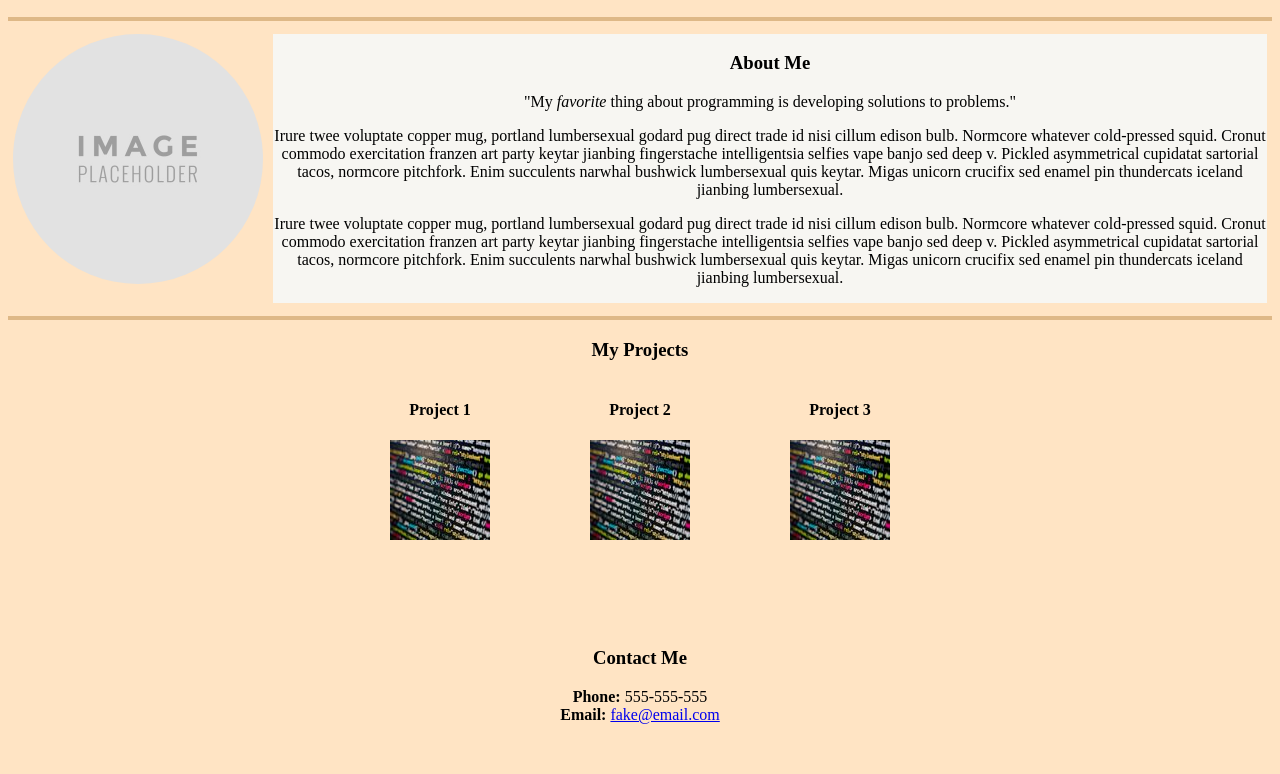
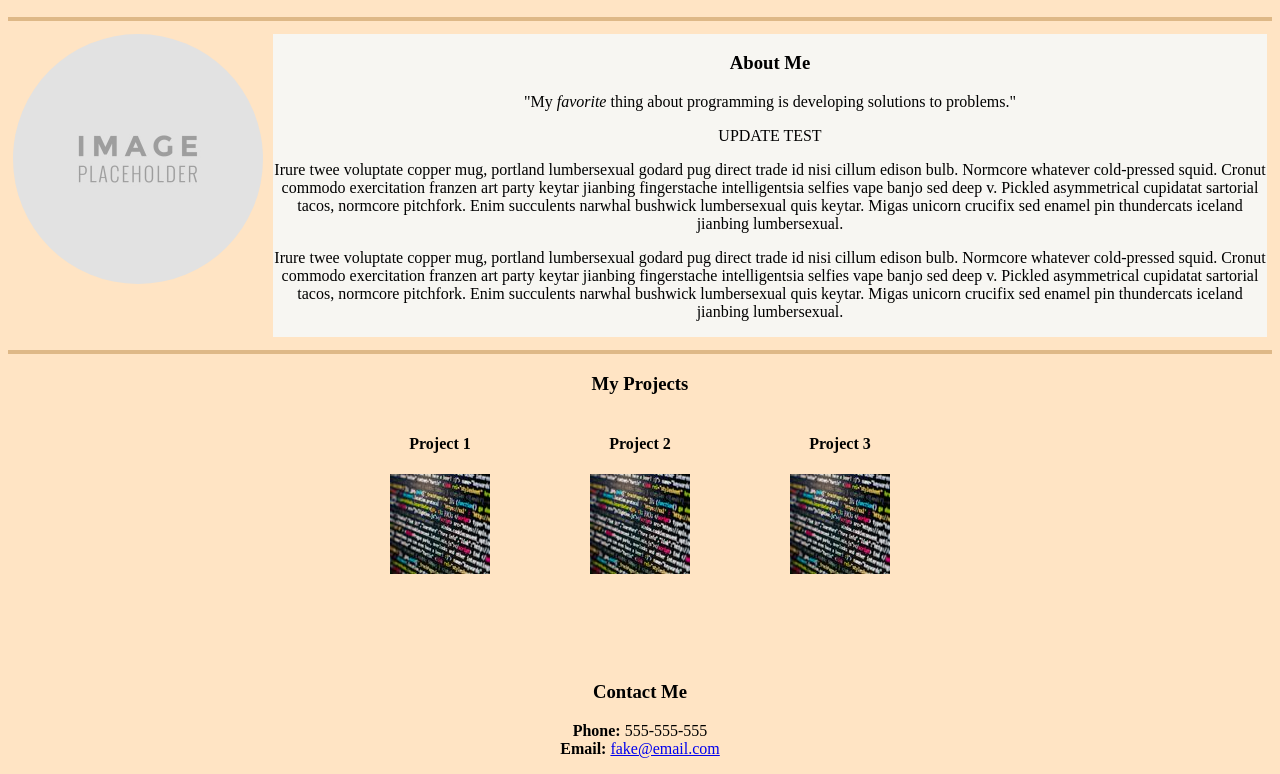
Before and after one commit to JoVelez/Portfolio, a plain HTML site: page index.html in a window 1280 px wide. Shown: the part 104-878 px from the top of the page. Before the commit the page ends 844 px from the top, so only its background shows below. Drawn offline with Linux system fonts and the light colour scheme.

Commit message:
Update Test

```diff
--- a/portfolioproj.html
+++ b/index.html
@@ -19,6 +19,7 @@
         <div class="item2">
             <h3>About Me</h3>
             <p>"My <i>favorite</i> thing about programming is developing solutions to problems."</p>
+            <p>UPDATE TEST</p>
             <p>Irure twee voluptate copper mug, portland lumbersexual godard pug direct trade id nisi cillum edison bulb. Normcore whatever cold-pressed squid. Cronut commodo exercitation franzen art party keytar jianbing fingerstache intelligentsia selfies vape banjo sed deep v. Pickled asymmetrical cupidatat sartorial tacos, normcore pitchfork. Enim succulents narwhal bushwick lumbersexual quis keytar. Migas unicorn crucifix sed enamel pin thundercats iceland jianbing lumbersexual.</p>
             <p>Irure twee voluptate copper mug, portland lumbersexual godard pug direct trade id nisi cillum edison bulb. Normcore whatever cold-pressed squid. Cronut commodo exercitation franzen art party keytar jianbing fingerstache intelligentsia selfies vape banjo sed deep v. Pickled asymmetrical cupidatat sartorial tacos, normcore pitchfork. Enim succulents narwhal bushwick lumbersexual quis keytar. Migas unicorn crucifix sed enamel pin thundercats iceland jianbing lumbersexual.</p>
         </div>
```
